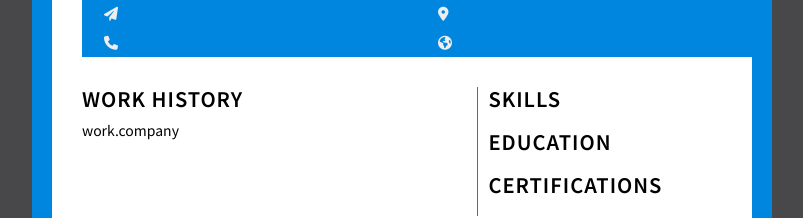
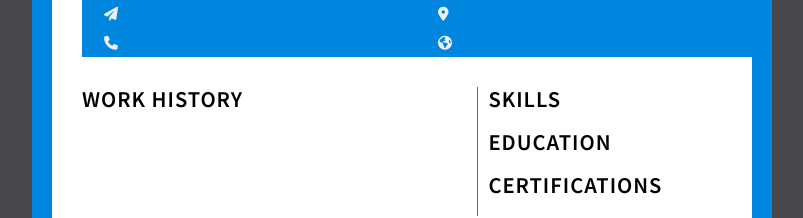
Before and after one commit to praesidi/cv-creator, a React (Vite) app: page / in a window 1280 px wide. Shown: the part 3120-3338 px from the top of the page, without its empty margins (238-1041 px from the left). Built offline with nearby package versions, Linux system fonts and the light colour scheme.

Commit message:
Fix the typo that caused a bug

```diff
--- a/src/components/Overview/Overview.tsx
+++ b/src/components/Overview/Overview.tsx
@@ -76,7 +76,7 @@ export default function Overview({
                       {work.city}
                     </span>
                   ) : (
-                    <span className="work-list">work.company</span>
+                    <span className="work-list">{work.company}</span>
                   )}
                   <span>{work.description}</span>
                 </li>
```
